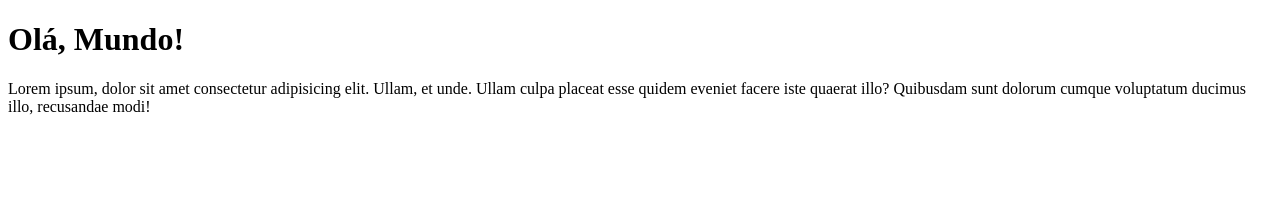
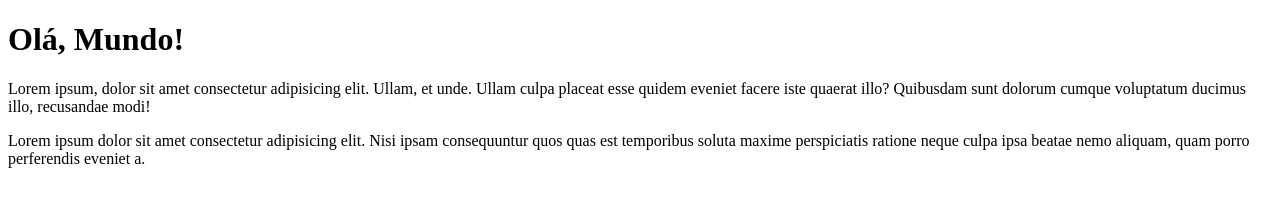
Before and after one commit to mat1135/OlaMundo, a plain HTML site: page site-exemplo/index.html in a window 1280 px wide. Drawn offline with Linux system fonts and the light colour scheme.

Commit message:
adicionei um paragrafo

```diff
--- a/site-exemplo/index.html
+++ b/site-exemplo/index.html
@@ -9,5 +9,6 @@
 <body>
     <h1>Olá, Mundo!</h1>
     <p>Lorem ipsum, dolor sit amet consectetur adipisicing elit. Ullam, et unde. Ullam culpa placeat esse quidem eveniet facere iste quaerat illo? Quibusdam sunt dolorum cumque voluptatum ducimus illo, recusandae modi!</p>
+    <p>Lorem ipsum dolor sit amet consectetur adipisicing elit. Nisi ipsam consequuntur quos quas est temporibus soluta maxime perspiciatis ratione neque culpa ipsa beatae nemo aliquam, quam porro perferendis eveniet a.</p>
 </body>
 </html>
```
